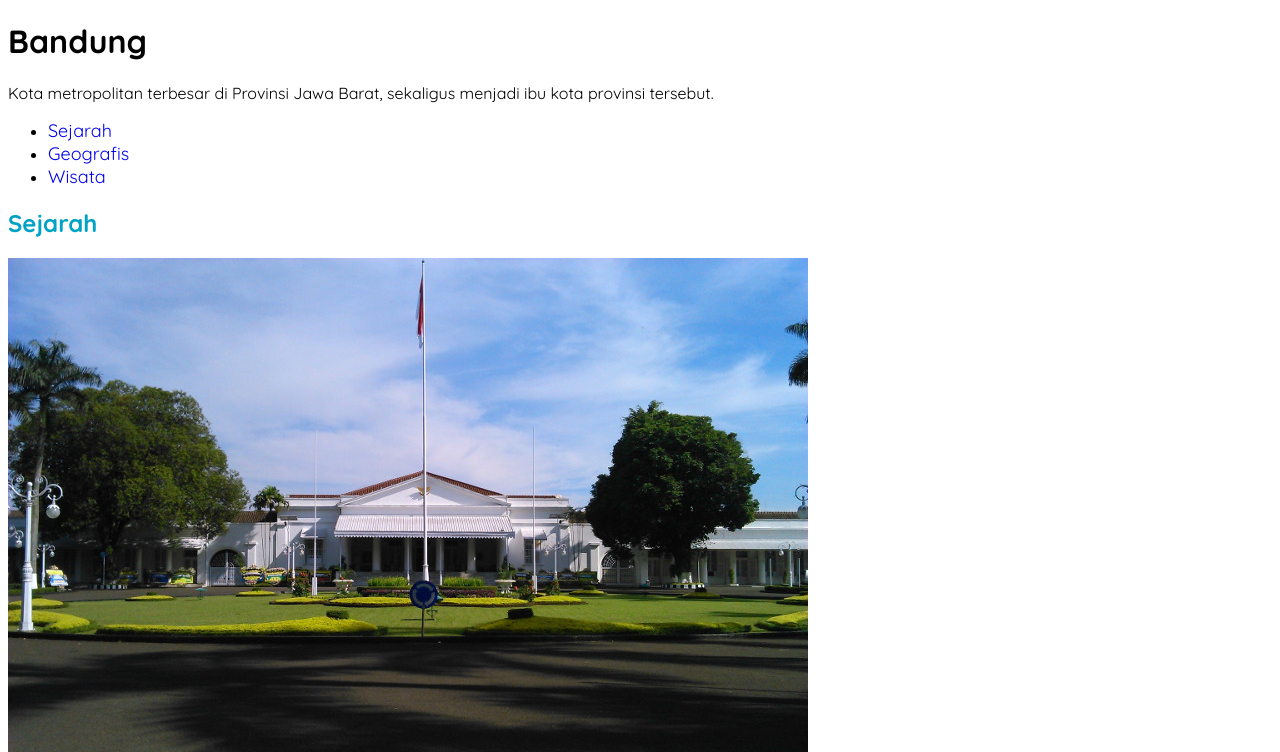
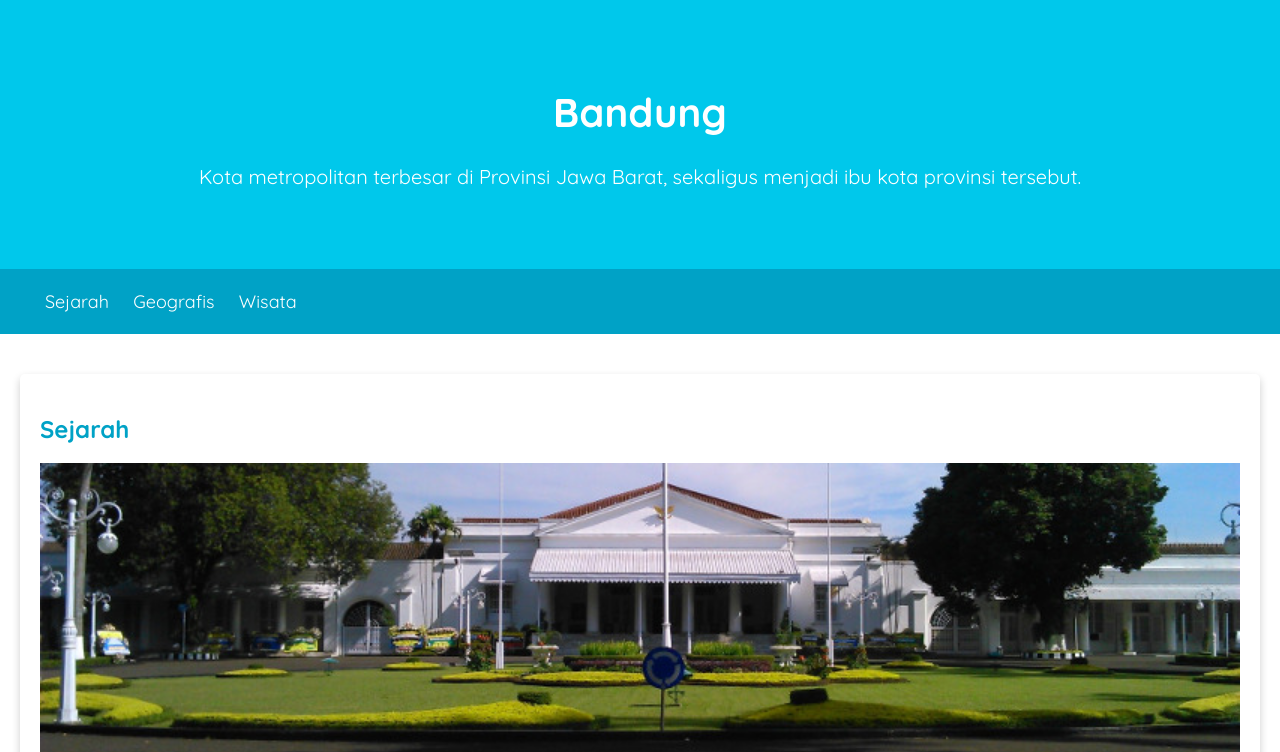
Before and after one commit to adnfutuh/Pemograman_Web_dasar, a plain HTML site: page index.html in a window 1280 px wide. Shown: the top 752 px of the page. Drawn offline with Linux system fonts and the light colour scheme.

Commit message:
add style header

```diff
--- a/index.html
+++ b/index.html
@@ -15,11 +15,13 @@
 
   <body>
     <header>
-      <h1>Bandung</h1>
-      <p>
-        Kota metropolitan terbesar di Provinsi Jawa Barat, sekaligus menjadi ibu kota provinsi
-        tersebut.
-      </p>
+      <div class="jumbotron">
+        <h1>Bandung</h1>
+        <p>
+          Kota metropolitan terbesar di Provinsi Jawa Barat, sekaligus menjadi ibu kota provinsi
+          tersebut.
+        </p>
+      </div>
       <nav>
         <ul>
           <li><a href="#sejarah">Sejarah</a></li>
@@ -31,9 +33,9 @@
 
     <main>
       <div class="content">
-        <article id="sejarah">
+        <article id="sejarah" class="card">
           <h2>Sejarah</h2>
-          <img src="./assets/images/history.jpg" alt="Sejarah" />
+          <img class="featured-img" src="./assets/images/history.jpg" alt="Sejarah" />
           <p>
             Kata Bandung berasal dari kata bendung atau bendungan karena terbendungnya sungai
             Citarum oleh lava Gunung Tangkuban Parahu yang lalu membentuk telaga. Legenda yang
@@ -54,9 +56,9 @@
           </p>
         </article>
 
-        <article id="geografis">
+        <article id="geografis" class="card">
           <h2>Geografis</h2>
-          <img src="./assets/images/geografis.jpg" alt="Geografis" />
+          <img class="featured-img" src="./assets/images/geografis.jpg" alt="Geografis" />
           <p>
             Kota Bandung dikelilingi oleh pegunungan, sehingga bentuk morfologi wilayahnya bagaikan
             sebuah mangkok raksasa, secara geografis kota ini terletak di tengah-tengah provinsi
@@ -74,7 +76,7 @@
           </p>
         </article>
 
-        <article id="wisata">
+        <article id="wisata" class="card">
           <h2>Wisata</h2>
 
           <p>
@@ -86,7 +88,7 @@
 
           <section>
             <h3>Farm House Lembang</h3>
-            <img src="./assets/images/farm-house.jpg" alt="Farm House" />
+            <img class="featured-img" src="./assets/images/farm-house.jpg" alt="Farm House" />
             <p>
               Berada di jalur utama Bandung-Lembang, Farm House menjadi objek wisata yang tidak
               pernah sepi pengunjung. Selain karena letaknya strategis, kawasan ini juga
@@ -97,7 +99,11 @@
 
           <section>
             <h3>Observatorium Bosscha</h3>
-            <img src="./assets/images/bosscha.jpg" alt="Observatorium Bosscha" />
+            <img
+              class="featured-img"
+              src="./assets/images/bosscha.jpg"
+              alt="Observatorium Bosscha"
+            />
             <p>
               Memiliki beberapa teleskop, antara lain, Refraktor Ganda Zeiss, Schmidt Bimasakti,
               Refraktor Bamberg, Cassegrain GOTO, dan Teleskop Surya. Refraktor Ganda Zeiss adalah
@@ -112,7 +118,7 @@
         </article>
       </div>
       <aside>
-        <article class="profile">
+        <article class="profile card">
           <header>
             <h2>Kota Bandung</h2>
             <p>Kota Kembang Paris van Java</p>
--- a/style/style.css
+++ b/style/style.css
@@ -1,5 +1,11 @@
 body {
   font-family: "Quicksand", sans-serif;
+  margin: 0;
+  padding: 0;
+}
+
+main {
+  padding: 20px;
 }
 
 h2,
@@ -15,9 +21,20 @@ footer {
   font-weight: bold;
 }
 
+nav {
+  background-color: #00a2c6;
+  padding: 5px;
+}
+
+nav li {
+  display: inline;
+  list-style-type: none;
+  margin-right: 20px;
+}
 nav a {
   font-size: 18px;
   font-weight: 400;
+  color: white;
   text-decoration: none;
 }
 
@@ -28,3 +45,28 @@ nav a:hover {
 .profile header {
   text-align: center;
 }
+
+.profile img {
+  width: 200px;
+}
+
+.featured-img {
+  width: 100%;
+  max-height: 300px;
+  object-fit: cover;
+  object-position: center;
+}
+.card {
+  box-shadow: 0 4px 8px 0 rgba(0, 0, 0, 0.2);
+  border-radius: 5px;
+  padding: 20px;
+  margin-top: 20px;
+}
+
+.jumbotron {
+  font-size: 20px;
+  padding: 60px;
+  text-align: center;
+  background-color: #00c8eb;
+  color: white;
+}
```
